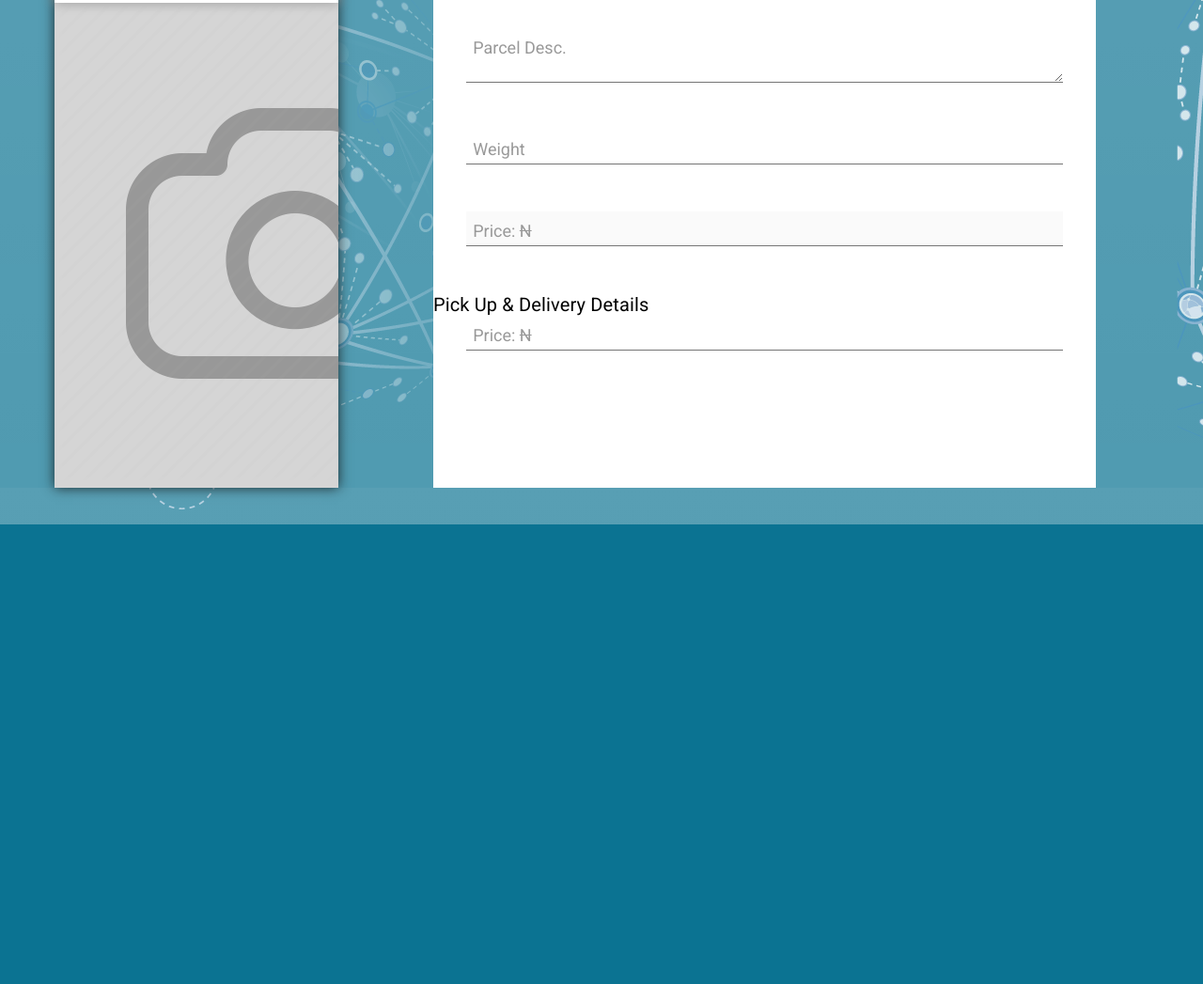
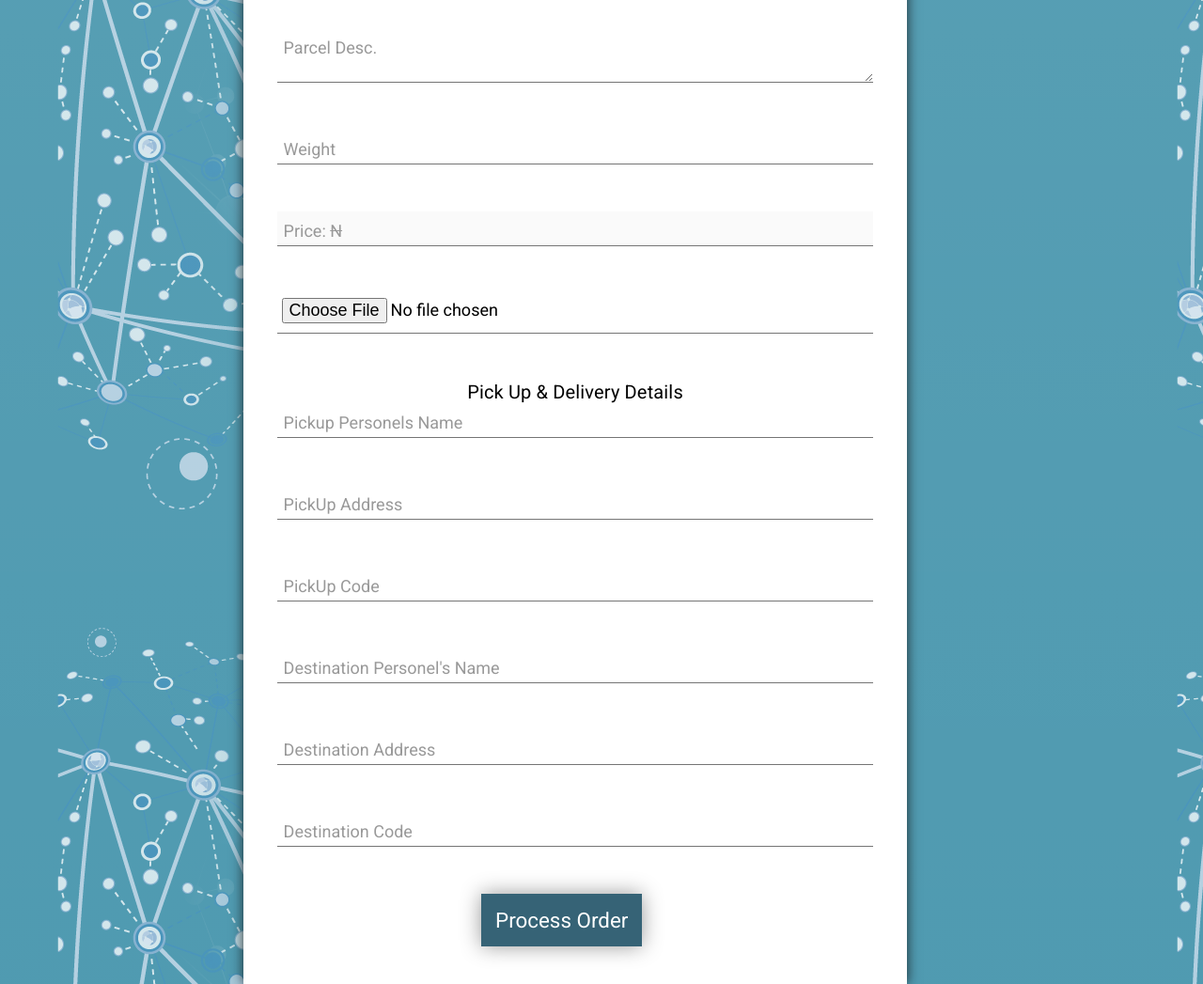
Before and after one commit to emmsdan/parcel-delivery-service, a plain HTML site: page UI/orderCreate.html in a window 1280 px wide. Shown: the part 242-1289 px from the top of the page at 94% size. Before the commit the page ends 800 px from the top, so only its background shows below. Drawn offline with Linux system fonts and the light colour scheme; no server answers.

Commit message:
removed image area, and placed it in a modal

```diff
--- a/UI/orderCreate.html
+++ b/UI/orderCreate.html
@@ -15,19 +15,8 @@
     <div class="clear-xx"></div>
     <form>
     <main class="boxes w98p center">
-        <div class="b-3 card">
-          <nav class="side white">
-            <a href="" class="header"> Enter Order Details </a>
-            <div class="uploadImage" onclick="document.querySelector('#image').click();">
-              <input type="file" onchange="showImage(this)" name="image" id="image" style="display:none;"/>
-              <img src="./assets/img/camera.png" id="uploadImage"/>
-            </div>
-          </nav>
-        </div>
-        <div class="b-1">
-        </div>
-
-        <div class="b-7 b-t-8 white" data-view="app-view">
+      <div class="b-2"></div>
+        <div class="b-7 b-t-7 white card" data-view="app-view">
           <div class="clear-xx"></div>
           <div class="group">
             <input type="text" required>
@@ -49,13 +38,66 @@
             <span class="highlight"></span>
             <label>Price: <del>N</del><span class="price"></span></label>
           </div>
-          <h6 class="center">Pick Up & Delivery Details</h6>
+
+
+          <div class="center w200px">
+            <a data-target='myModal' class="ImageAction hide">view Image</a>
+          </div>
+<!-- The Modal -->
+<div id="myModal" class="modal">
+  <img class="modal-content" id="smallImage">
+</div>
+          <div class="group">
+              <input type="file" onchange="showImage(this)" name="image" id="image"/>
+            <span class="highlight"></span>
+          </div>
+
+          <h6 class="center-text">Pick Up & Delivery Details</h6>
+
           <div class="group ">
             <input type="text" required class="">
             <span class="highlight"></span>
-            <label>Price: <del>N</del><span class="price"></span></label>
+            <label>Pickup Personels Name</label>
           </div>
+          <div class="group ">
+            <input type="text" required class="">
+            <span class="highlight"></span>
+            <label>PickUp Address</label>
+          </div>
+          <div class="group ">
+            <input type="text" required class="">
+            <span class="highlight"></span>
+            <label>PickUp Code</label>
+          </div>
+          <div class="group ">
+            <input type="text" required class="">
+            <span class="highlight"></span>
+            <label>Destination Personel's Name</label>
+          </div>
+          <div class="group ">
+            <input type="text" required class="">
+            <span class="highlight"></span>
+            <label>Destination Address</label>
+          </div>
+          <div class="group ">
+            <input type="text" required class="">
+            <span class="highlight"></span>
+            <label>Destination Code</label>
+          </div>
+          <div class="center w200px">
+            <button type="text" required class="xx-text">Process Order</button>
+          </div>
+          <div class="clear-xx"></div>
         </div>
+
+        <div class="b-1 hide">
+            <nav class="side white card fixed">
+              <div class="uploadImage" onclick="document.querySelector('#image').click();">
+                <input type="file" onchange="showImage(this)" name="image" id="image" style="display:none;"/>
+                <img src="./assets/img/camera.png" id="uploadImage"/>
+              </div>
+            </nav>
+          </div>
     </main>
 
   </form>
```
